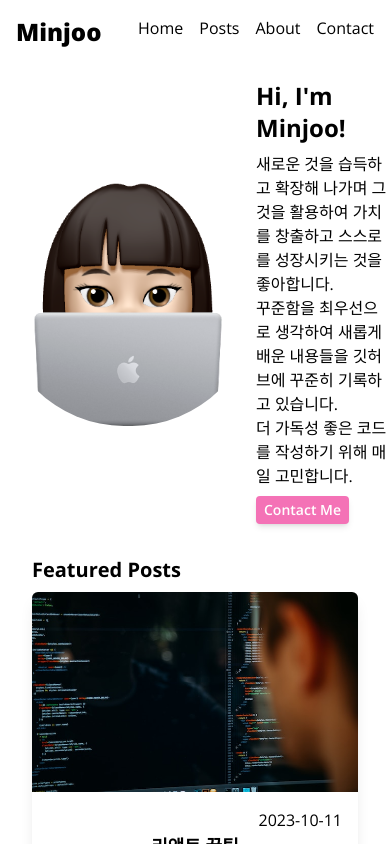
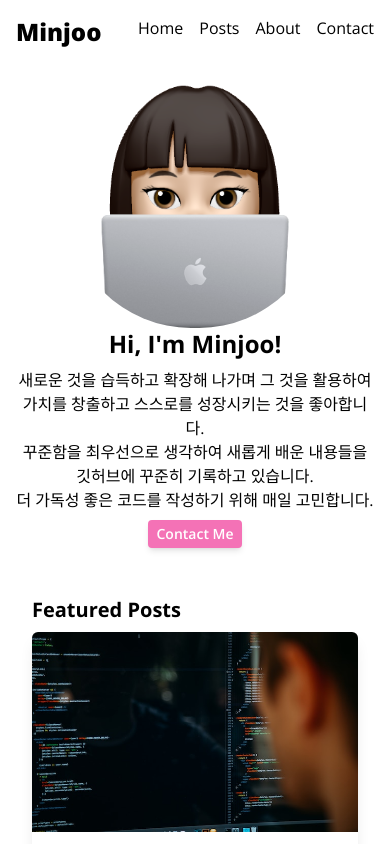
Before and after one commit to Minjoo522/Nextjs-blog, a Next.js app: page / in a window 390 px wide. Built offline with nearby package versions, Linux system fonts and the light colour scheme.

Commit message:
design : Hero 부분 반응형으로 수정

```diff
--- a/src/components/Hero.tsx
+++ b/src/components/Hero.tsx
@@ -4,7 +4,7 @@ import Link from 'next/link';
 
 export default function Hero() {
   return (
-    <section className='flex items-center justify-center mt-4'>
+    <section className='flex flex-col items-center justify-center text-center lg:flex-row lg:text-start p-4'>
       <Image src={ProfileImage} alt='Profile 사진' className='rounded-full w-64' priority />
       <div>
         <h2 className='font-bold text-2xl'>{"Hi, I'm Minjoo!"}</h2>
```
